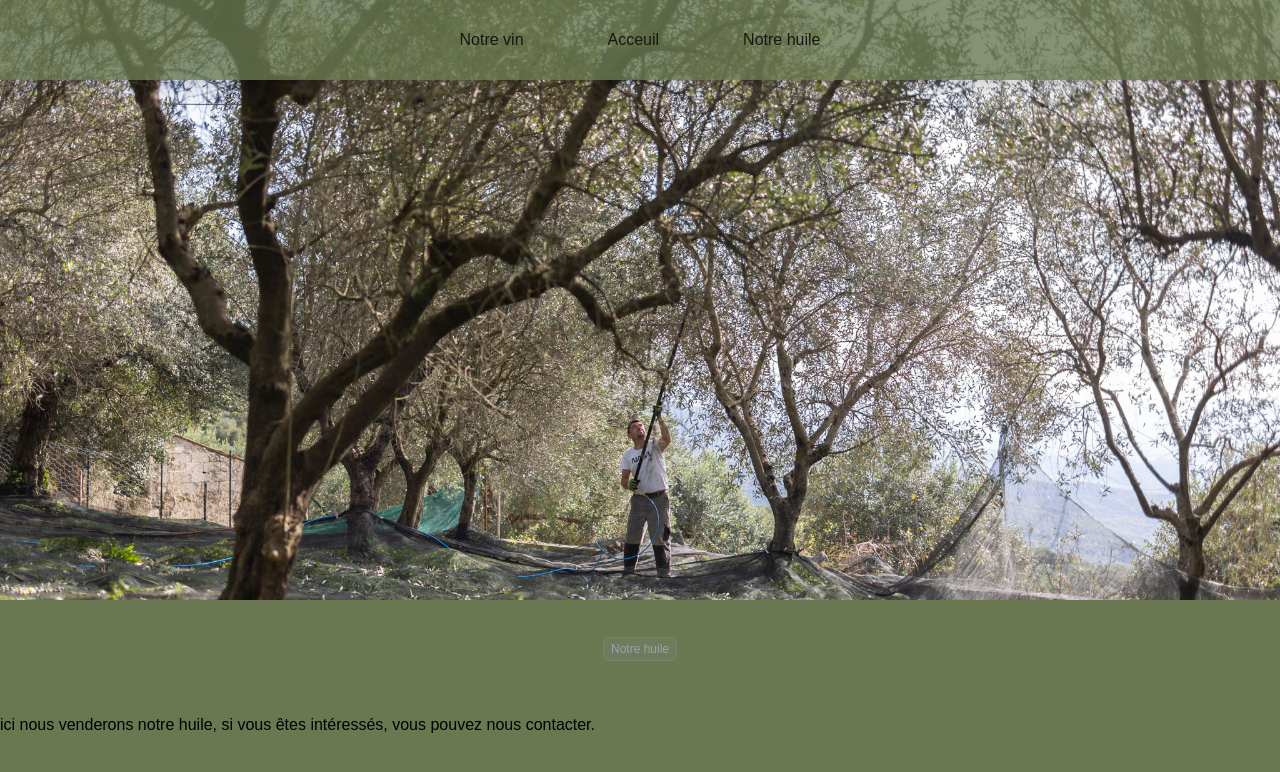
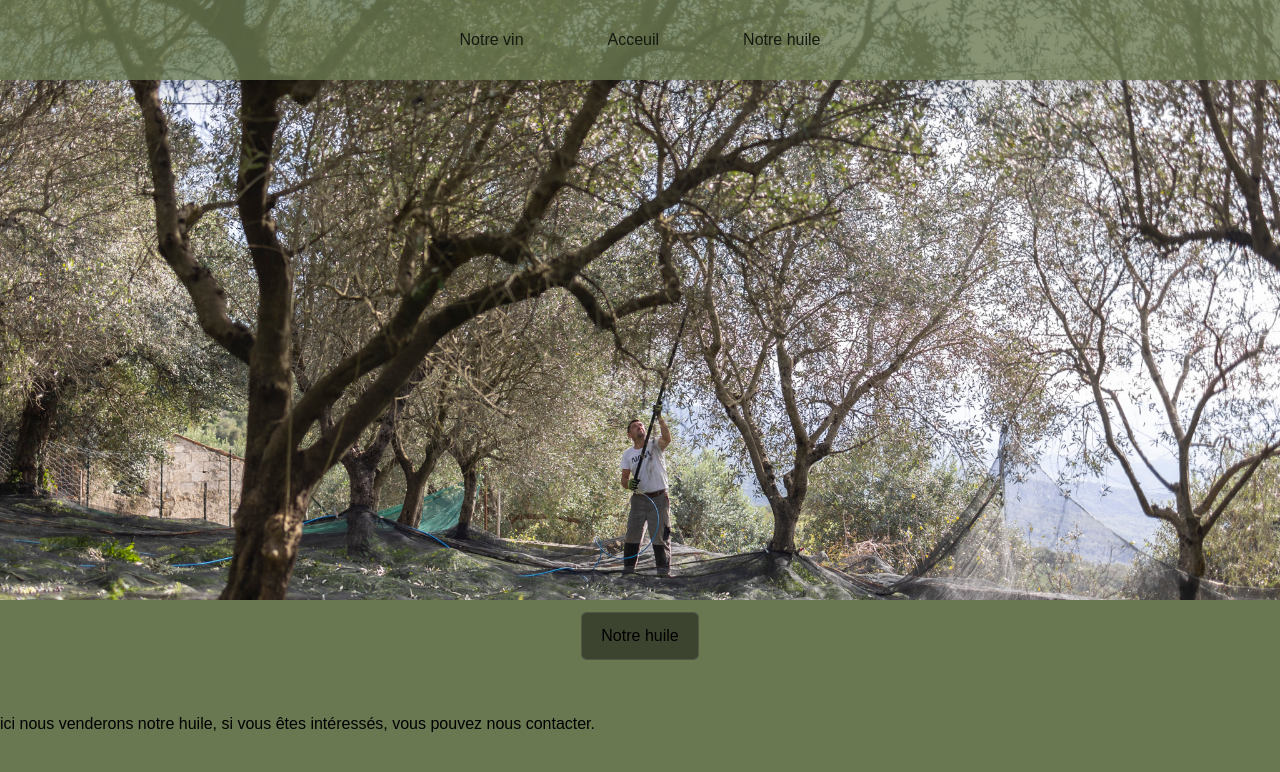
Before and after one commit to MastrAmedeo/web-design-3BE-examen-restaurant, a Next.js app: page /huile in a window 1280 px wide. Shown: the top 772 px of the page. Built offline with nearby package versions, Linux system fonts and the light colour scheme.

Commit message:
implementation balise sur les pages

```diff
--- a/app/components/Navbar.tsx
+++ b/app/components/Navbar.tsx
@@ -8,7 +8,7 @@ type NavLinkProps = {
 
 function NavLink(props: NavLinkProps) {
     return (
-        <li className = "hover:bg-slate-600 py-3 px-3">
+        <li className = "hover:underline py-3 px-3">
             <Link href = {props.href} className="focus:outline-none focus-visible:underline focus-visible:underline-offset-4 focus-visible:decoration-2 focus-visible:decoration-black">
                 {props.children}
             </Link>
--- a/app/components/TpBalise.tsx
+++ b/app/components/TpBalise.tsx
@@ -8,7 +8,7 @@ type BaliseProps = {
 
 export default function TpBalise(props: BaliseProps) {
     return (
-        <Link href = {props.href} className="inline-flex items-center rounded-md bg-gray-400/10 px-2 py-1 text-xs font-medium text-gray-400 inset-ring inset-ring-gray-400/20">
+        <Link href = {props.href} className="inline-flex items-center rounded-md bg-[#313727]/80 px-5 py-3 text-m font-medium bg-[#21231d] inset-ring inset-ring-gray-400/20">
             {props.children}
         </Link>
     )
--- a/app/huile/page.tsx
+++ b/app/huile/page.tsx
@@ -8,7 +8,7 @@ export default function Home() {
 
       <div className="bg-[url(/photos_huile/287A8283.jpg)] bg-fixed bg-cover bg-center">
         <div className="pt-150">
-          <div className="bg-[#697851] h-6"></div>
+          {/* <div className="bg-[#697851] h-6"></div> */}
           <h1 className = "text-center"><Parallax><TpBalise href = "#section-huile">Notre huile
           </TpBalise></Parallax></h1>
         </div>
--- a/app/vins/page.tsx
+++ b/app/vins/page.tsx
@@ -7,7 +7,7 @@ export default function Home() {
     <>
       <div className="bg-[url(/photos_vin/_87A2399.jpg)] bg-fixed bg-cover bg-center">
         <div className="pt-150">
-          <div className="bg-[#697851] h-6"></div>
+          {/* <div className="bg-[#697851] h-6"></div>espace au dessus du titre  */}
           <h1 className = "text-center"><Parallax><TpBalise href = "#section-vin">
               Notre Vin
           </TpBalise></Parallax></h1>
```
